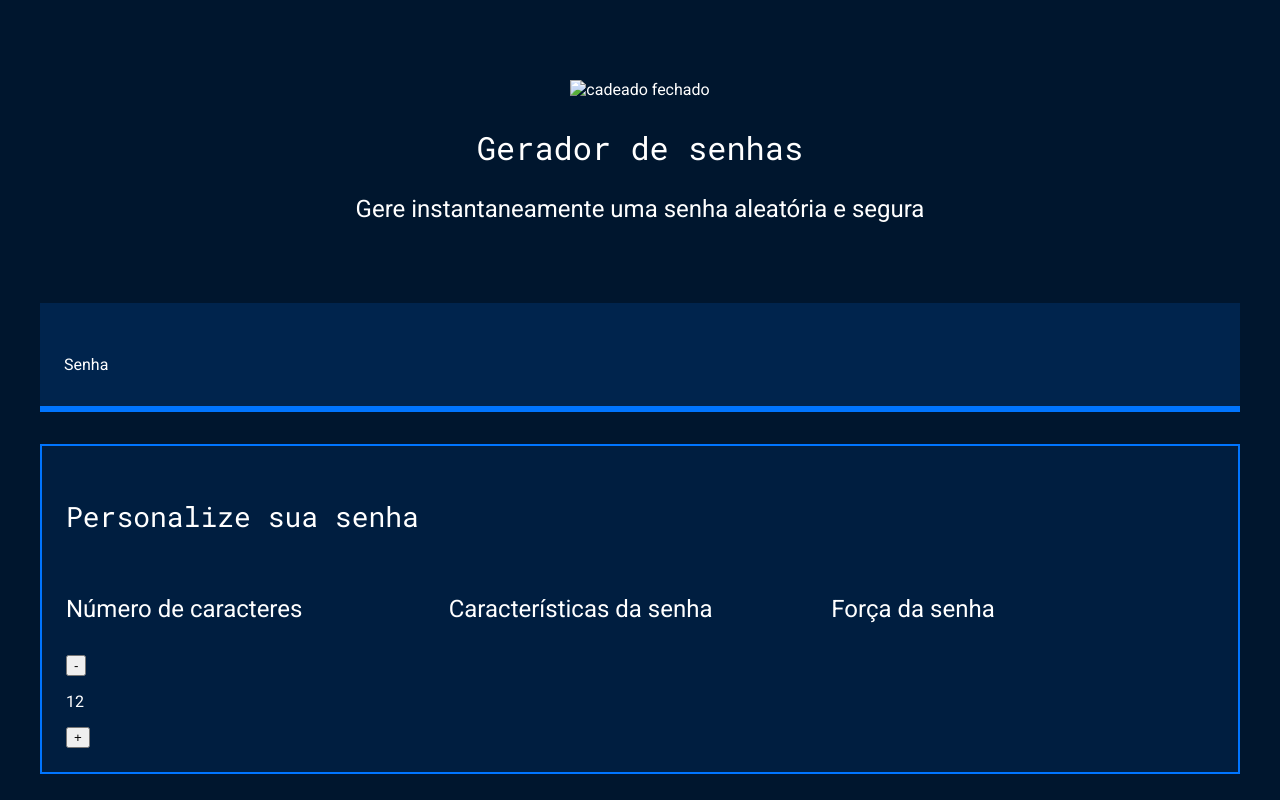
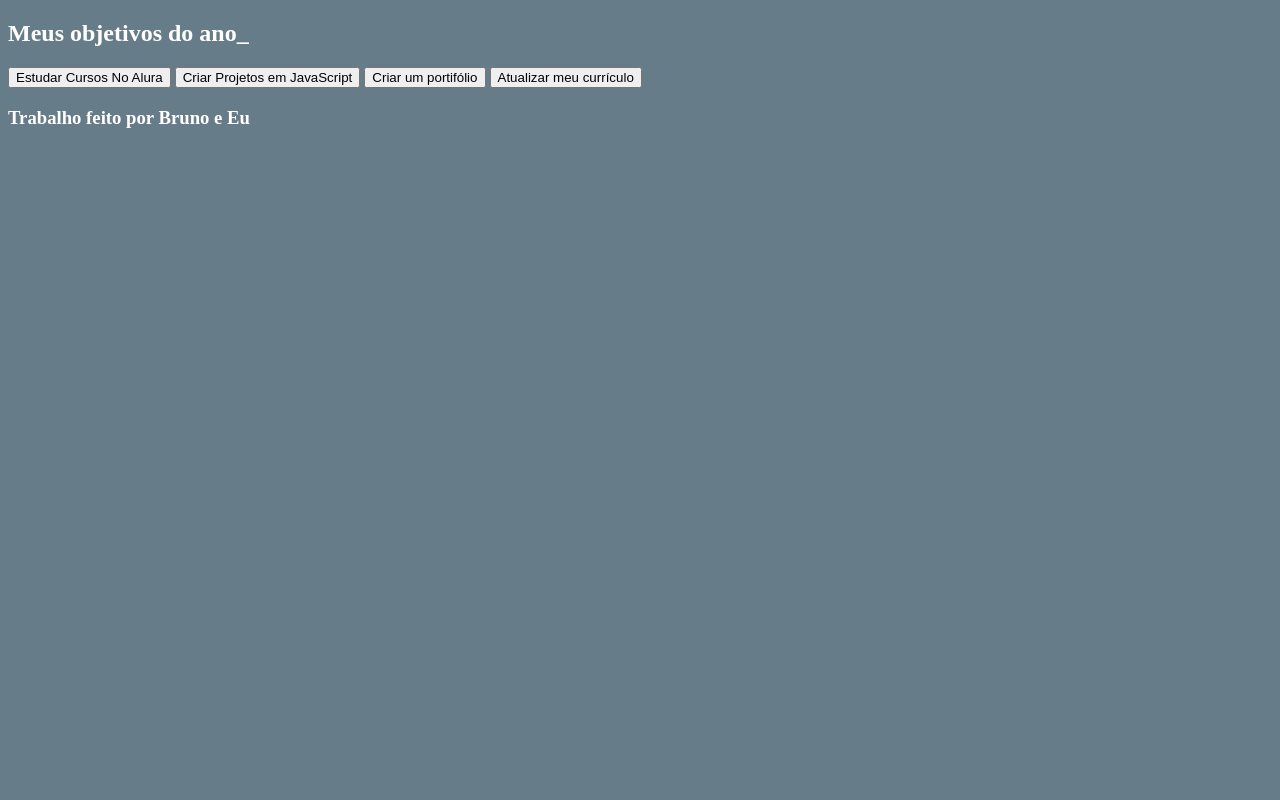
Before and after one commit to BrunoGuerrien/Matematica-II-3C, a plain HTML site: page index.html in a window 1280 px wide. Drawn offline with Linux system fonts and the light colour scheme.

Commit message:
Add files via upload

```diff
--- a/index.html
+++ b/index.html
@@ -1,44 +1,21 @@
 <!DOCTYPE html>
 <html lang="pt-br">
-
-
 <head>
    <meta charset="UTF-8">
    <meta name="viewport" content="width=device-width, initial-scale=1.0">
-   <title>Gerador de senha</title>
+   <title>Meus objetivos do ano</title>
    <link rel="stylesheet" href="style.css">
 </head>
-
-
 <body>
-   <section class="conteudo">
-       <div class="conteudo-titulo">
-           <img src="unlock.svg" alt="cadeado fechado">
-           <h2 class="titulo-principal">Gerador de senhas</h2>
-           <h3 class="titulo-secundario">Gere instantaneamente uma senha aleatória e segura</h3>
+   <section>
+       <h2>Meus objetivos do ano<span>_</span></h2>
+       <div>
+           <button>Estudar Cursos No Alura</button>
+           <button>Criar Projetos em JavaScript</button>
+           <button>Criar um portifólio</button>
+           <button>Atualizar meu currículo</button>
        </div>
-       <div class="conteudo-senha">
-           <label for="senha">Senha</label>
-           <input name="senha" type="text" id="campo-senha">
-       </div>
-       <div class="parametro">
-           <h3 class="parametro-titulo">Personalize sua senha</h3>
-           <div class="parametro-coluna__senha">
-               <div class="parametro-senha">
-                   <h4 class="parametro-senha__titulo">Número de caracteres</h4>
-                   <div class="parametro-senha-botoes">
-                   <button class="parametro-sennha_botao">-</button>
-                   <p class="parametro-senha_texto">12</p>
-                   <button class="parametro-sennha_botao">+</button>
-                   </div>
-               </div>
-               <div class="parametro-senha">
-                   <h4 class="parametro-senha__titulo">Características da senha</h4>
-               </div>
-               <div class="parametro-senha">
-                   <h4 class="parametro-senha__titulo">Força da senha</h4>
-               </div>
-           </div>
-       </div>
+       <h3>Trabalho feito por Bruno e Eu</h3>
    </section>
 </body>
+</html>
--- a/style.css
+++ b/style.css
@@ -1,92 +1,12 @@
-@import url('https://fonts.googleapis.com/css2?family=Roboto&family=Roboto+Mono&display=swap');
-
-:root{
-    --branco: white;
-    --cor-de-fundo: #00162E;
-    --fundo-senha: #00244D;
-    --fundo-texto: #001E40;
-    --borda: #0075FF;
-    --roboto: 'Roboto', sans-serif;
-    --roboto-mono: 'Roboto Mono', monospace;
-}
-
-*{
-    font-weight: 400;
-}
-
-body{
+:root {
+    --cor-de-fundo: #345061be;
+    --verde:#6FFF57;
+    --branco: #FFFFFF;
+    --botao-ativo: #3A375E;
+    --botao-inativo:rgba(4, 4, 12, 0.5);
+    --texto-fundo: rgba(58, 55, 94, 0.5);
+ }
+ body {
+    background-color: var(--cor-de-fundo);
     color: var(--branco);
-    background-color: var(--cor-de-fundo);
-    font-family: var(--roboto);
-}
-
-.titulo-principal{
-    font-family: var(--roboto-mono);
-    font-size: 32px;
-}
-
-.titulo-secundario{
-    font-size: 24px;
-}
-
-.conteudo-titulo{
-    text-align: center;
-    margin-top: 80px;
-}
-
-.conteudo-senha{
-    margin-top: 80px;
-    background: var(--fundo-senha);
-    padding: 24px;
-    border-bottom: 6px solid var(--borda);
-}
-
-#campo-senha{
-    background-color: var(--fundo-senha);
-    border: none;
-    color: var(--branco);
-    font-family: var(--roboto-mono);
-    font-size: 40px;
-    width: 70%;
-}
-
-#campo-senha:focus{
-    outline: none;
-}
-
-.conteudo{
-    max-width: 1200px;
-    margin: 0 auto;
-}
-
-.parametro{
-    background-color: var(--fundo-texto);
-    border: 2px solid var(--borda);
-    margin-top: 32px;
-    padding: 24px;
-}
-
-.parametro-titulo{
-    font-family: var(--roboto-mono);
-    font-size: 28px;
-}
-
-.parametro-senha__titulo{
-    font-size:24px;
-}
-
-.parametro-coluna__senha{
-    display: flex;
-    flex-direction: column;
-    justify-content: center;
-}
-.parametro-senha{
-    width: 50%;
-    margin: 0 auto;
-}
-
-@media screen and (min-width: 768px) {
-    .parametro-coluna__senha{
-        flex-direction: row;
-    }
-}
+ }
```
